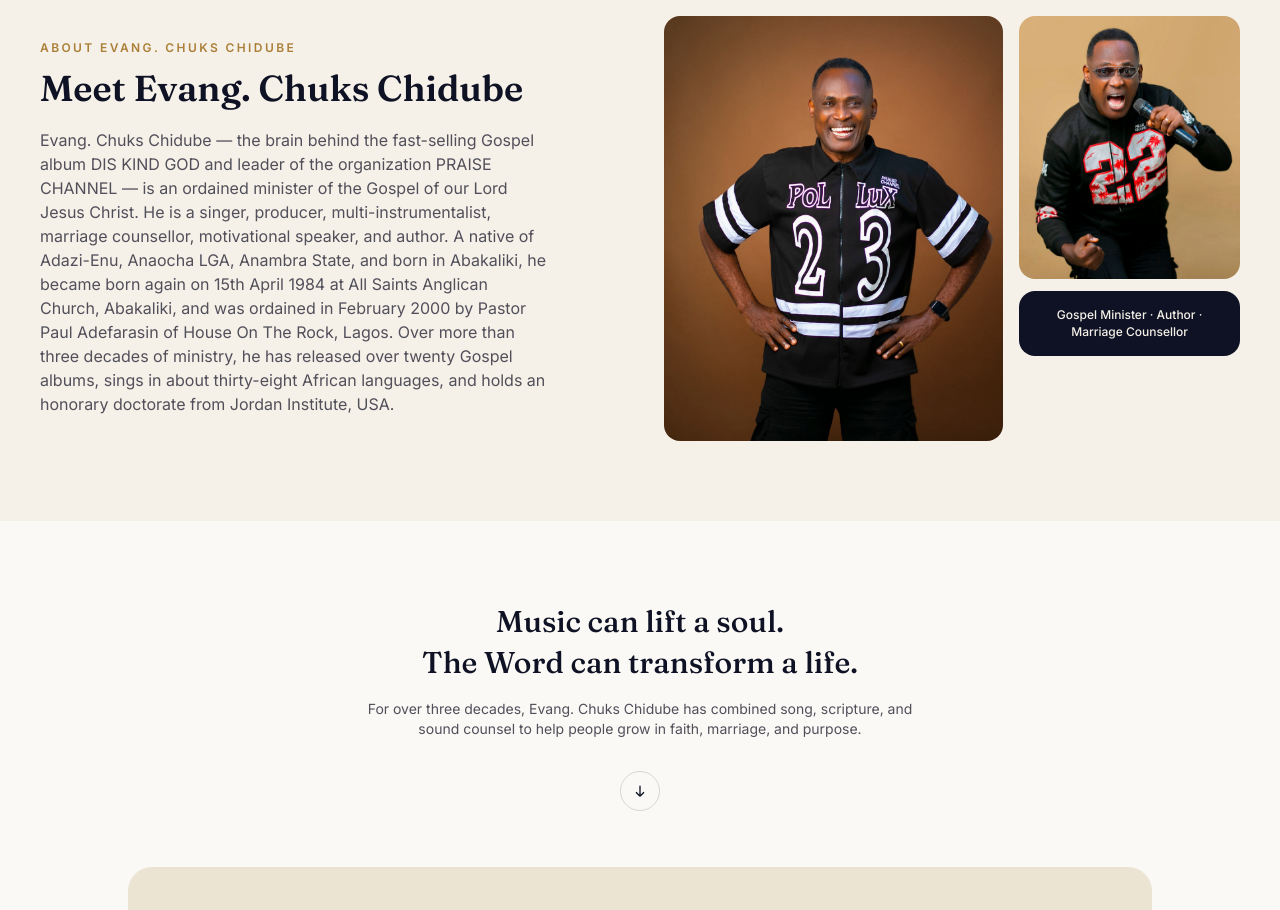
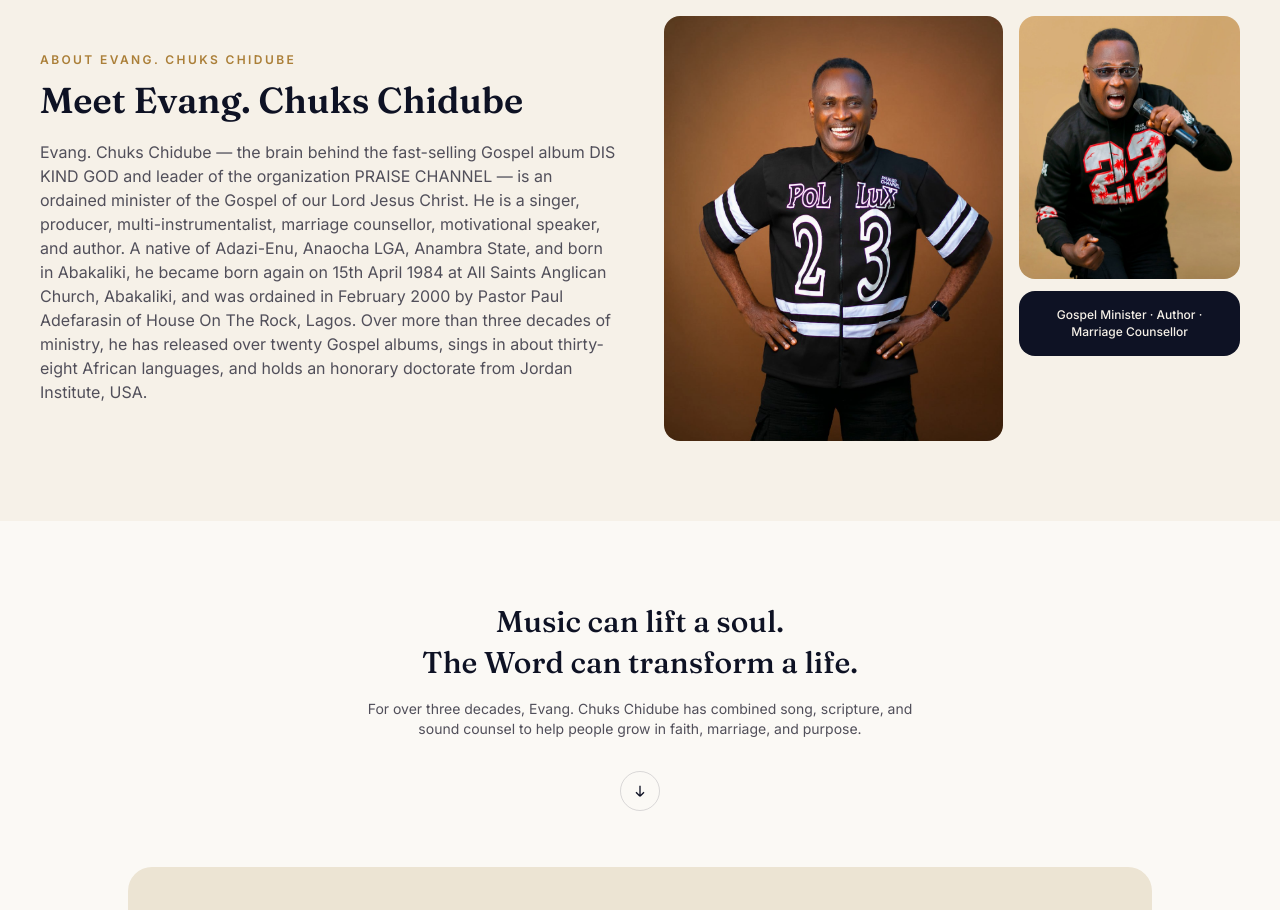
Before and after one commit to Dev-Rhema/Chuks-Chidube, a React (Vite) app: page / in a window 1280 px wide. Shown: the part 1020-1930 px from the top of the page. Built offline with nearby package versions, Linux system fonts and the light colour scheme.

Commit message:
about fix

```diff
--- a/src/components/About.jsx
+++ b/src/components/About.jsx
@@ -5,7 +5,7 @@ import about2 from "../assets/imgs/about2.jpg";
 export default function About() {
   return (
     <section id="about" className="bg-cream-100 py-16 lg:py-20">
-      <div className="mx-auto grid max-w-7xl gap-12 px-6 lg:grid-cols-2 lg:items-center lg:px-10">
+      <div className="grid w-full gap-12 px-6 lg:mx-auto lg:max-w-7xl lg:grid-cols-2 lg:items-center lg:px-10">
         <div>
           <p className="text-xs font-semibold uppercase tracking-[0.2em] text-gold-600">
             {about.eyebrow}
@@ -13,7 +13,7 @@ export default function About() {
           <h2 className="mt-3 font-display text-3xl font-semibold text-navy-950 sm:text-4xl">
             {about.heading}
           </h2>
-          <p className="mt-5 max-w-lg text-base text-ink-600">{about.body}</p>
+          <p className="mt-5 text-base text-ink-600">{about.body}</p>
         </div>
 
         <div className="relative grid grid-cols-1 gap-4 md:grid-cols-5">
```
